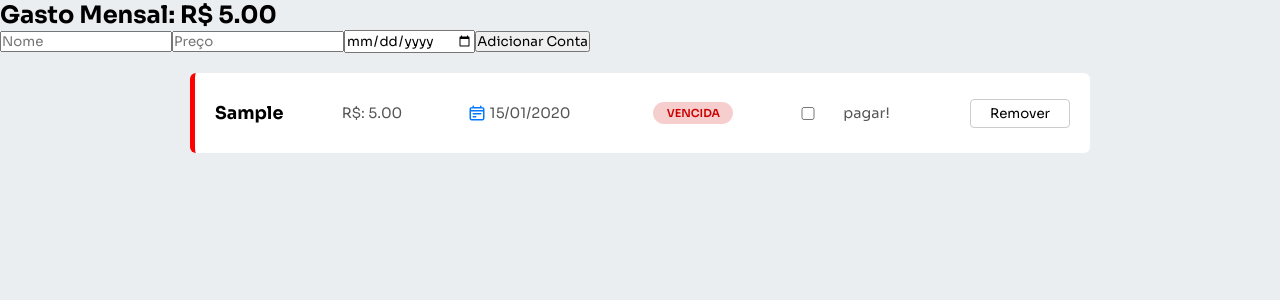
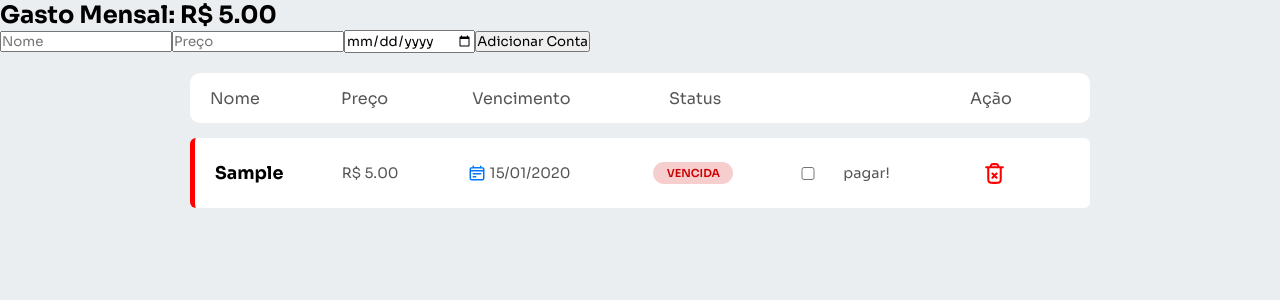
Before and after one commit to FelipeFreires-Costa/SubTracker, a React (Vite) app: page / in a window 1280 px wide. Both pictures are taken after typing "Sample", "5", "2020-01-15" into the empty fields and a click on the button "Adicionar Conta". Shown: the top 300 px of the page. Built offline with nearby package versions, Linux system fonts and the light colour scheme.

Commit message:
melhorias no UI/UX

```diff
--- a/src/App.css
+++ b/src/App.css
@@ -3,3 +3,17 @@
 *{
   font-family: "Sora", sans-serif;
 }
+
+.header-table{
+  background-color: rgb(255, 255, 255);
+  display: grid;
+  width: 900px;
+  height: 50px;
+  grid-template-columns: minmax(100px, 1fr) 1fr 1.5fr 120px 50px 1fr 100px;
+  align-items: center;
+  align-content: center;
+  justify-content: center;
+  padding: 20px;
+  border-radius: 10px;
+  color: #555;
+}
--- a/src/App.jsx
+++ b/src/App.jsx
@@ -112,6 +112,16 @@ function App() {
         <button onClick={adicionarConta}>Adicionar Conta</button>
     </div>
     <div className="container">
+      <div className="header-table">
+        <span>Nome</span>
+        <span>Preço</span>
+        <span>Vencimento</span>
+        <span>Status</span>
+        <span></span>
+        <span></span>
+        <span>Ação</span>
+      </div>
+
         {
           contas.map((item) => (
             <CardsContas key={item.id} pago={item.pago} foiPago={() => alternarStatus(item.id)} nome={item.nome} preco={item.preco} data={formatarData(item.data)} aoRemover={() => removerConta(item.id)} situacao={verificarSituacao(item.data) }/>
--- a/src/Components/CardsContas/CardsContas.css
+++ b/src/Components/CardsContas/CardsContas.css
@@ -24,7 +24,7 @@
     transition: all 0.3s;
     display: flex;
     width: 900px;
-    height: 80px;
+    height: 70px;
     flex-direction: column;
     align-items: flex-start;
     justify-content: center;
@@ -41,51 +41,32 @@
 
 .container {
   display: flex;
-  flex-direction: column; /* Uma lista, um embaixo do outro */
-  gap: 15px; /* Espaço entre os cards */
+  flex-direction: column;
+  gap: 15px;
   padding: 20px;
-  align-items: center; /* Centraliza os cards no meio da tela */
+  align-items: center;
 }
 
 .infos {
   width: 100%;
   display: grid;
-
-  /* --- A MÁGICA ACONTECE AQUI --- */
-  /* Coluna 1 (Nome): Flexível, mínimo 150px */
-  /* Coluna 2 (Preço): 1 parte */
-  /* Coluna 3 (Data): 1.5 partes */
-  /* Coluna 4 (Status): 120px FIXOS (pra não dançar) */
-  /* Coluna 5 (Checkbox): 50px FIXOS */
-  /* Coluna 6 (Texto pagar): 1 parte */
-  /* Coluna 7 (Botão): 100px FIXOS */
   grid-template-columns: minmax(100px, 1fr) 1fr 1.5fr 120px 50px 1fr 100px;
-  /* ------------------------------ */
-
   gap: 10px;
-  align-items: center; /* Centraliza verticalmente */}
+  align-items: center;}
 
 
 .infos h3 {
   font-size: 1.1rem;
   margin: 0;
-  white-space: nowrap; /* Não deixa quebrar linha */
+  white-space: nowrap;
   overflow: hidden;
-  text-overflow: ellipsis; /* Coloca "..." se o nome for gigante */
+  text-overflow: ellipsis;
 }
 
 .infos p {
   margin: 0;
   font-size: 0.9rem;
   color: #555;
-}
-
-.infos button {
-  padding: 5px 10px;
-  cursor: pointer;
-  border: 1px solid #ccc;
-  border-radius: 4px;
-  background: white;
 }
 
 .detalhes {
@@ -133,3 +114,20 @@
   width: 18px;
   vertical-align: bottom;
 }
+
+.remover{
+  width: 50px;
+  border: none;
+  height: 50px;
+  background-color: transparent;
+  cursor: pointer;
+  transition: transform 0.2s ease;
+}
+.remover:hover{
+  transform: scale(1.1);
+}
+
+img.remover-img{
+  height: 25px;
+  width: 25px;
+}
--- a/src/Components/CardsContas/CardsContas.jsx
+++ b/src/Components/CardsContas/CardsContas.jsx
@@ -1,19 +1,23 @@
 import React from 'react'
 import './CardsContas.css'
 import calendario from '../../assets/calendar-lines-svgrepo-com.svg'
+import lixo from '../../assets/trash-xmark-svgrepo-com.svg'
+
 const CardsContas = ({nome, preco, data, aoRemover, situacao, foiPago, pago}) => {
   return (
       <div className={`card ${pago ? "pago" : situacao}`}>
         <div className='infos'>
           <h3>{nome}</h3>
-          <p>R$: {preco.toFixed(2)}</p>
-          <p><img src={calendario} alt="" /> {data}</p>
+          <p>R$ {preco.toFixed(2)}</p>
+          <p><img className='calendario' src={calendario} alt="" /> {data}</p>
           <div className={`detalhes ${situacao}`}>
           <p>{situacao.toUpperCase()}</p>
           </div>
           <input type="checkbox" onChange={foiPago} checked={pago} />
           <p>{pago == false ? 'pagar!' : "pago!"}</p>
-          <button onClick={aoRemover}>Remover</button>
+          <button className='remover' onClick={aoRemover}>
+            <img className='remover-img' src={lixo} alt="" />
+          </button>
         </div>
       </div>
   )
```
Also changed, not shown: src/assets/trash-xmark-svgrepo-com.svg (added).
